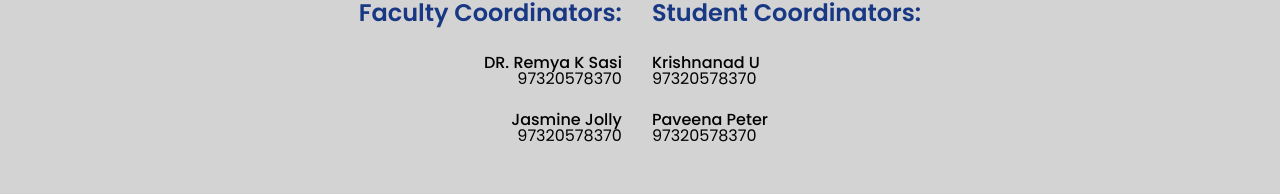
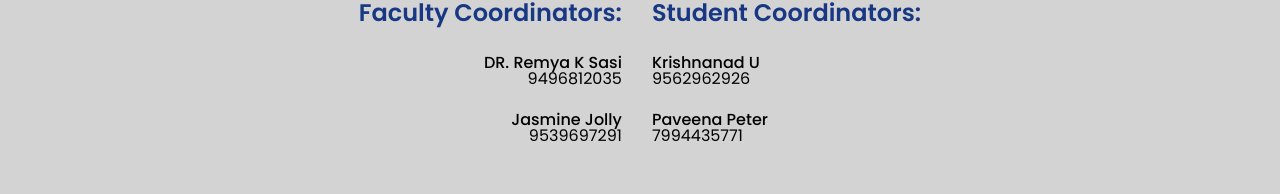
Before and after one commit to AjayVishnuE/CSI-SB-CCE, a React (Create React App) app: page / in a window 1280 px wide. Shown: the part 4801-4995 px from the top of the page. Built offline with nearby package versions, Linux system fonts and the light colour scheme.

Commit message:
content update

```diff
--- a/src/components/sec4/Sec4.jsx
+++ b/src/components/sec4/Sec4.jsx
@@ -75,19 +75,19 @@ const Sec4 = () => {
             <h1 class="coordinator-h1" style={{fontSize:"x-large", fontWeight: 600, margin: 0}}>Faculty Coordinators:</h1>
             <br/>
             <h3 style={{margin:0, fontSize: "medium", fontWeight: 500, lineHeight: 1}}>DR. Remya K Sasi</h3>
-            <h4 style={{margin:0, fontSize: "medium", fontWeight: 400, lineHeight: 1}}>97320578370</h4>
+            <h4 style={{margin:0, fontSize: "medium", fontWeight: 400, lineHeight: 1}}>9496812035</h4>
             <br/>
             <h3 style={{margin:0, fontSize: "medium", fontWeight: 500, lineHeight: 1}}>Jasmine Jolly</h3>
-            <h4 style={{margin:0, fontSize: "medium", fontWeight: 400, lineHeight: 1}}>97320578370</h4>
+            <h4 style={{margin:0, fontSize: "medium", fontWeight: 400, lineHeight: 1}}>9539697291</h4>
           </div>
           <div className="reach-us-right">
             <h1 class="coordinator-h1" style={{fontSize:"x-large", fontWeight: 600, margin: 0}}>Student Coordinators:</h1>
             <br/>
             <h3 style={{margin:0, fontSize: "medium", fontWeight: 500, lineHeight: 1}}>Krishnanad U</h3>
-            <h4 style={{margin:0, fontSize: "medium", fontWeight: 400, lineHeight: 1}}>97320578370</h4>
+            <h4 style={{margin:0, fontSize: "medium", fontWeight: 400, lineHeight: 1}}>9562962926</h4>
             <br/>
             <h3 style={{margin:0, fontSize: "medium", fontWeight: 500, lineHeight: 1}}>Paveena Peter</h3>
-            <h4 style={{margin:0, fontSize: "medium", fontWeight: 400, lineHeight: 1}}>97320578370</h4>
+            <h4 style={{margin:0, fontSize: "medium", fontWeight: 400, lineHeight: 1}}>7994435771</h4>
           </div>
         </div>
       </div>
```
